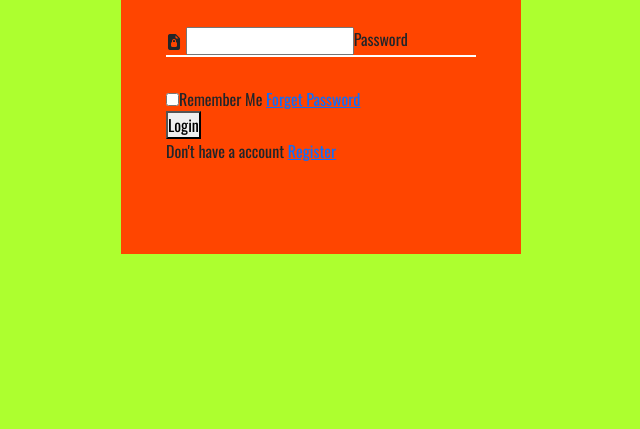
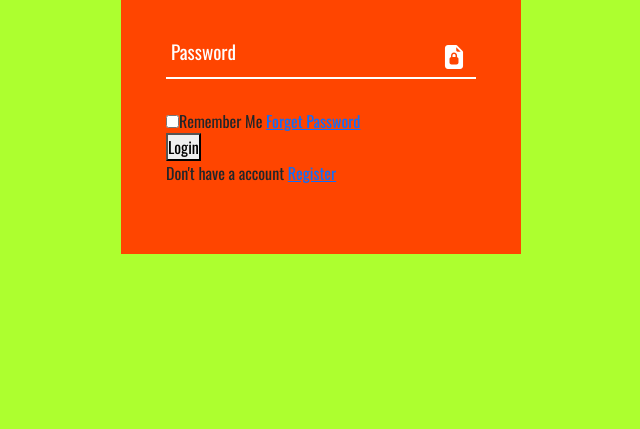
Before and after one commit to kooroosh1363/secound-login-form, a plain HTML site: page index.html in a window 1280 px wide. Shown: the part 371-800 px from the top of the page, without its empty margins (319-959 px from the left). Drawn offline with nearby package versions, Linux system fonts and the light colour scheme; a web font is replaced by a local one.

Commit message:
add css code

```diff
--- a/assets/style.css
+++ b/assets/style.css
@@ -49,4 +49,35 @@ form h1{
 }
 .box-input label{
     position: absolute;
+    top: 50%;
+    left: 5px;
+    transform: translateY(-50%);
+    color: #fff;
+    font-size: 1.2rem;
+    pointer-events: none;
+    transition: 0.5s;
 }
+
+input:focus ~ label,
+input:focus ~ :valid{
+    top: -5px;
+}
+
+.box-input input{
+    width: 100%;
+    height: 50px;
+    border: none;
+    outline: none;
+    font-size: 1em;
+    background: transparent;
+    padding:0 33px 0 5px;
+    color: #fff;
+}
+
+.box-input i{
+    position: absolute;
+    right: 10px;
+    color: #fff;
+    font-size: 1.5rem;
+    top: 10px;
+}
```
